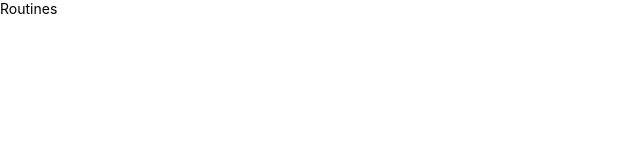
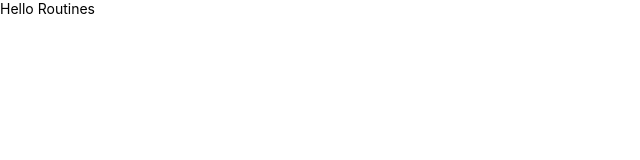
Before and after one commit to maclevison/routines-react, a Next.js app: page / in a window 1280 px wide. Shown: the top 160 px of the page, without its empty margins (0-640 px from the left). Built offline with nearby package versions, Linux system fonts and the light colour scheme.

Commit message:
chore: create hero component

```diff
--- /dev/null
+++ b/src/components/Hero/index.tsx
@@ -0,0 +1,5 @@
+import * as S from './styles'
+
+const Hero = () => <S.Hero>Hello Routines</S.Hero>
+
+export default Hero
--- /dev/null
+++ b/src/components/Hero/styles.ts
@@ -0,0 +1,3 @@
+import styled from 'styled-components'
+
+export const Hero = styled.div``
--- a/src/pages/index.tsx
+++ b/src/pages/index.tsx
@@ -1,3 +1,9 @@
+import Hero from '../components/Hero'
+
 export default function Home() {
-    return <div>Routines</div>
+    return (
+        <>
+            <Hero />
+        </>
+    )
 }
```
Also changed, not shown: src/components/Hero/test.tsx (added, +11 -0 lines).
